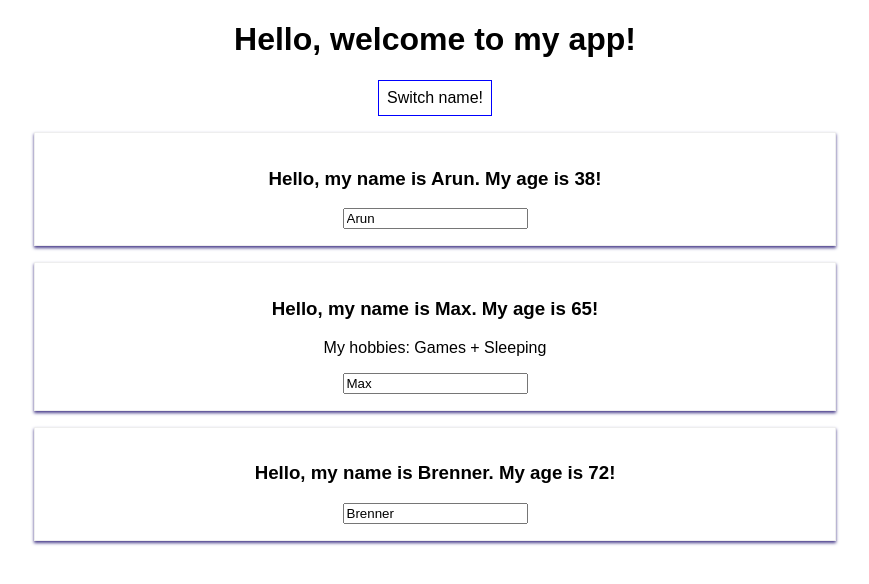
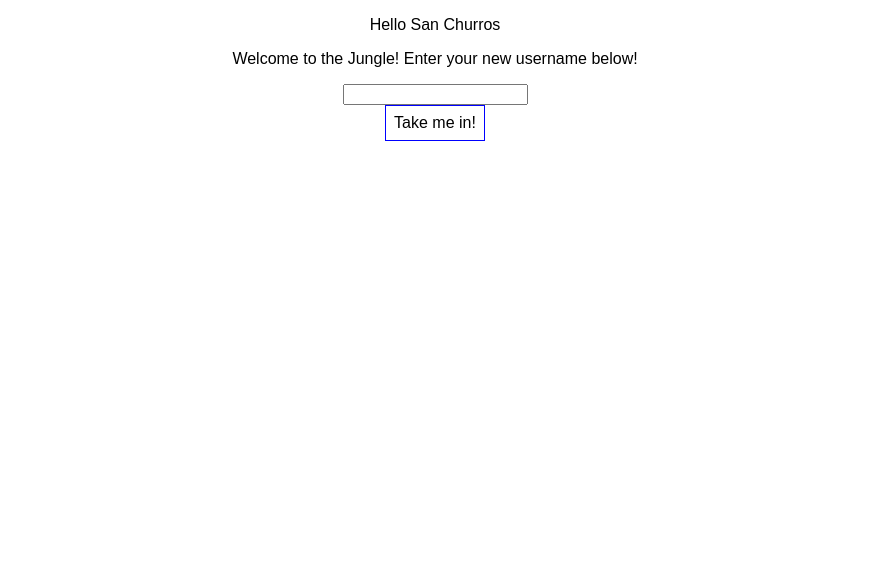
Before and after one commit to arunshariharan/first-react-app, a React (Create React App) app: page / in a window 1280 px wide. Shown: the top 584 px of the page, without its empty margins (205-1074 px from the left). Built offline with nearby package versions, Linux system fonts and the light colour scheme.

Commit message:
task completed

```diff
--- a/src/App.js
+++ b/src/App.js
@@ -1,40 +1,20 @@
 import React, { Component } from 'react';
 import './App.css';
-import Person from './Person/Person';
+import UserInput from './UserAction/UserInput';
+import UserOutput from './UserAction/UserOutput';
 
 class App extends Component {
   state = {
-    persons: [
-      {name: 'Arun', age: Math.round(Math.random() * 100)},
-      {name: 'Max', age: Math.round(Math.random() * 100)},
-      {name: 'Brenner', age: Math.round(Math.random() * 100)}
-   ],
+    userName: "San Churros"
   }
 
-  switchNameHandler = (newName) => {
+  usernameChangedHandler = (event) => {
     this.setState({
-      persons: [
-        {name: newName, age: Math.round(Math.random() * 100)},
-        {name: 'MaxBrenner', age: Math.round(Math.random() * 100)},
-        {name: 'San Churros', age: Math.round(Math.random() * 100)}
-      ]
-    });
-  }
-
-  nameChangedHandler = (event) => {
-    this.setState({
-      persons: [
-        {name: 'Arun', age: Math.round(Math.random() * 100)},
-
-        // whatever name is typed, we map it just to the 2nd name for now below
-        {name: event.target.value, age: Math.round(Math.random() * 100)},
-        {name: 'San Churros', age: Math.round(Math.random() * 100)}
-      ]
+      userName: event.target.value
     });
   }
 
   render() {
-
     const styling = {
       border: '1px solid blue',
       backgroundColor: 'white',
@@ -45,26 +25,12 @@ class App extends Component {
 
     return (
       <div className="App">
-        <h1>Hello, welcome to my app!</h1>
-        <button
-          style={styling}
-          onClick={this.switchNameHandler.bind(this, 'Koko Black')}>Switch name!</button>
 
-        <Person
-          name={this.state.persons[0].name}
-          age={this.state.persons[0].age} />
-
-        <Person
-          name={this.state.persons[1].name}
-          age={this.state.persons[1].age}
-          click={() => this.switchNameHandler('Vanilla custard')}
-          changed={this.nameChangedHandler}>
-            My hobbies: Games + Sleeping
-        </Person>
-
-        <Person
-          name={this.state.persons[2].name}
-          age={this.state.persons[2].age} />
+        <UserOutput
+          userName = {this.state.userName}
+          />
+        <UserInput changed={this.usernameChangedHandler}/> <br />
+        <button style={styling} >Take me in!</button>
       </div>
     );
   }
--- /dev/null
+++ b/src/UserAction/UserInput.js
@@ -0,0 +1,9 @@
+import React from 'react';
+
+const userInput = (props) => {
+  return(
+    <input type="text" value={props.defaultValue} onChange={props.changed} />
+  );
+}
+
+export default userInput;
--- /dev/null
+++ b/src/UserAction/UserOutput.js
@@ -0,0 +1,12 @@
+import React from 'react';
+
+const userOutput = (props) => {
+  return (
+    <div>
+      <p>Hello {props.userName}</p>
+      <p>Welcome to the Jungle! Enter your new username below!</p>
+    </div>
+  );
+}
+
+export default userOutput;
```
